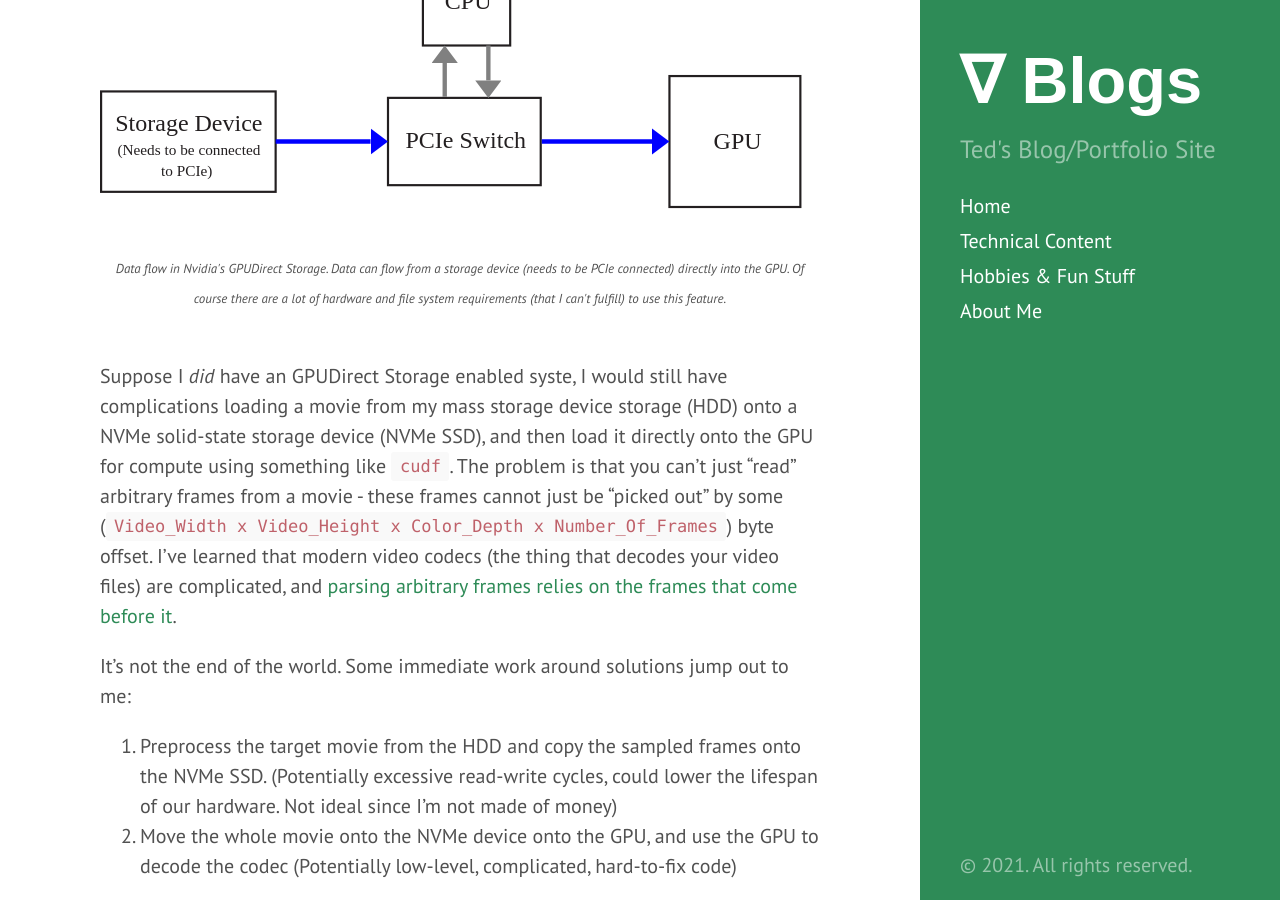
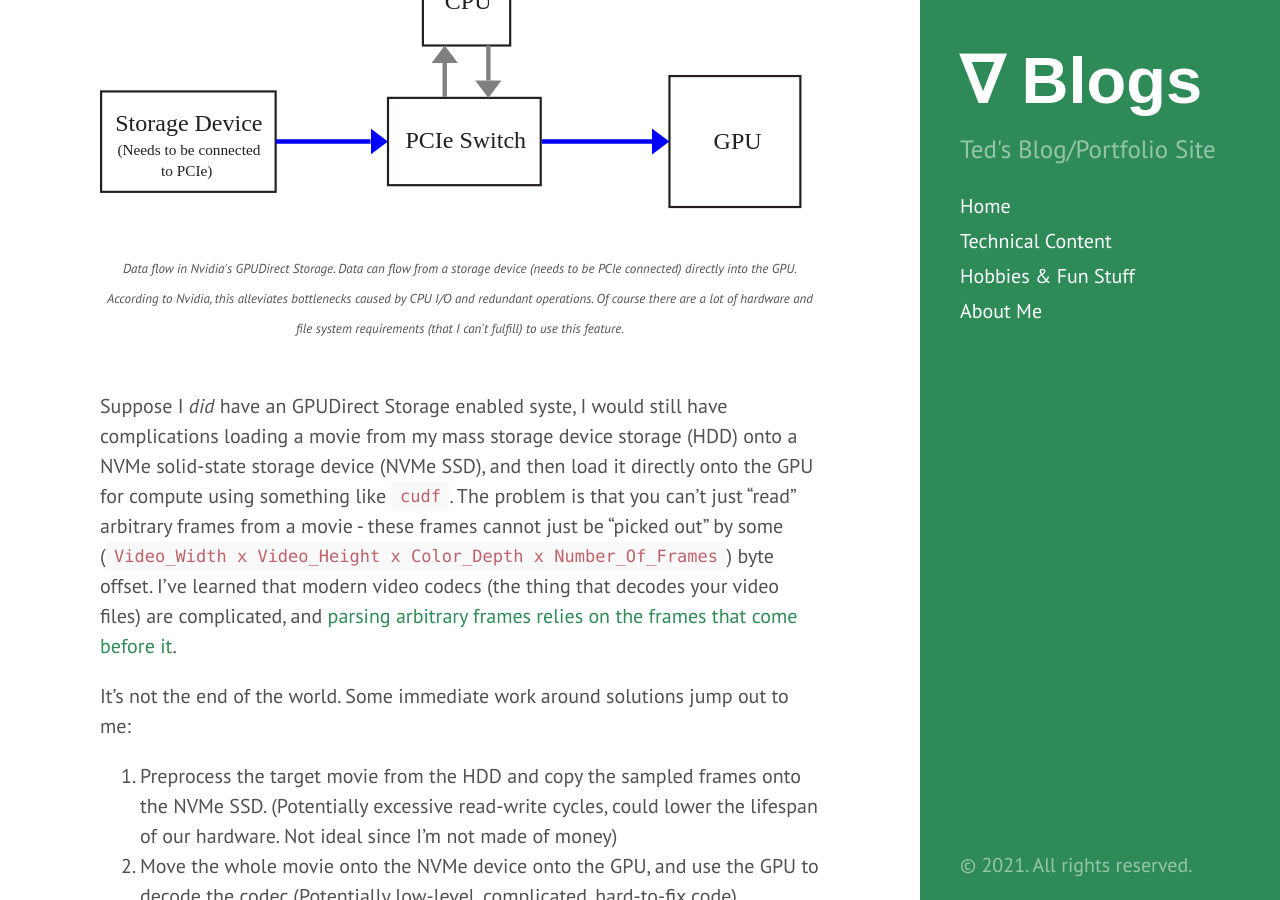
Before and after one commit to tedkim97/tedkim97.github.io, a Jekyll site: the page built from _posts/2021-03-04-cuda_barcodes.md, in a window 1280 px wide and 900 px high, scrolled down 4367 px. Built offline with Jekyll 4.4.1, drawn with Linux system fonts in a browser that asks for light colours; some of the changed text lies outside the part shown.

Commit message:
minor figure changes

```diff
--- a/_posts/2021-03-04-cuda_barcodes.md
+++ b/_posts/2021-03-04-cuda_barcodes.md
@@ -1,7 +1,7 @@
 ---
 layout: post
 title: Future plans for CUDA-accelerated KNN Movie Barcodes
-subtitle: Use your GPU to not hash!
+subtitle: (I am not advertising for Nvidia)
 published: true
 enable_latex: false
 permalink: cuda_barcodes
@@ -90,7 +90,7 @@ Another motivational blocker is the *potential* bottlenecks using my GPU to acce
 Advancements in hardware & software [allow Nvidia GPU's to read from NVME storage rather than system memory](https://developer.nvidia.com/blog/gpudirect-storage/)[^2]. Even better, there are libraries that do these things for us! Unfortunately, these features are enterprise-tier which means
 it's only enabled for enterprise tier GPUs (I only have a consumer card[^3]) and supports enterprise file systems (WekaFS, DDN Exascaler, VAST)](https://docs.nvidia.com/gpudirect-storage/design-guide/index.html).
 
-{% include caption_image.html imgpath="/figures/storage-gpu.svg" alt="fig2" caption="Data flow in Nvidia's GPUDirect Storage. Data can flow from a storage device (needs to be PCIe connected) directly into the GPU. Of course there are a lot of hardware and file system requirements (that I can't fulfill) to use this feature." %}
+{% include caption_image.html imgpath="/figures/storage-gpu.svg" alt="fig2" caption="Data flow in Nvidia's GPUDirect Storage. Data can flow from a storage device (needs to be PCIe connected) directly into the GPU. According to Nvidia, this alleviates bottlenecks caused by CPU I/O and redundant operations. Of course there are a lot of hardware and file system requirements (that I can't fulfill) to use this feature." %}
 
 [^2]: I'm sure AMD's GPU and OpenCL has something equivalent - I'm just not technically competent enough to find it.
 [^3]: There's always the cloud
```
